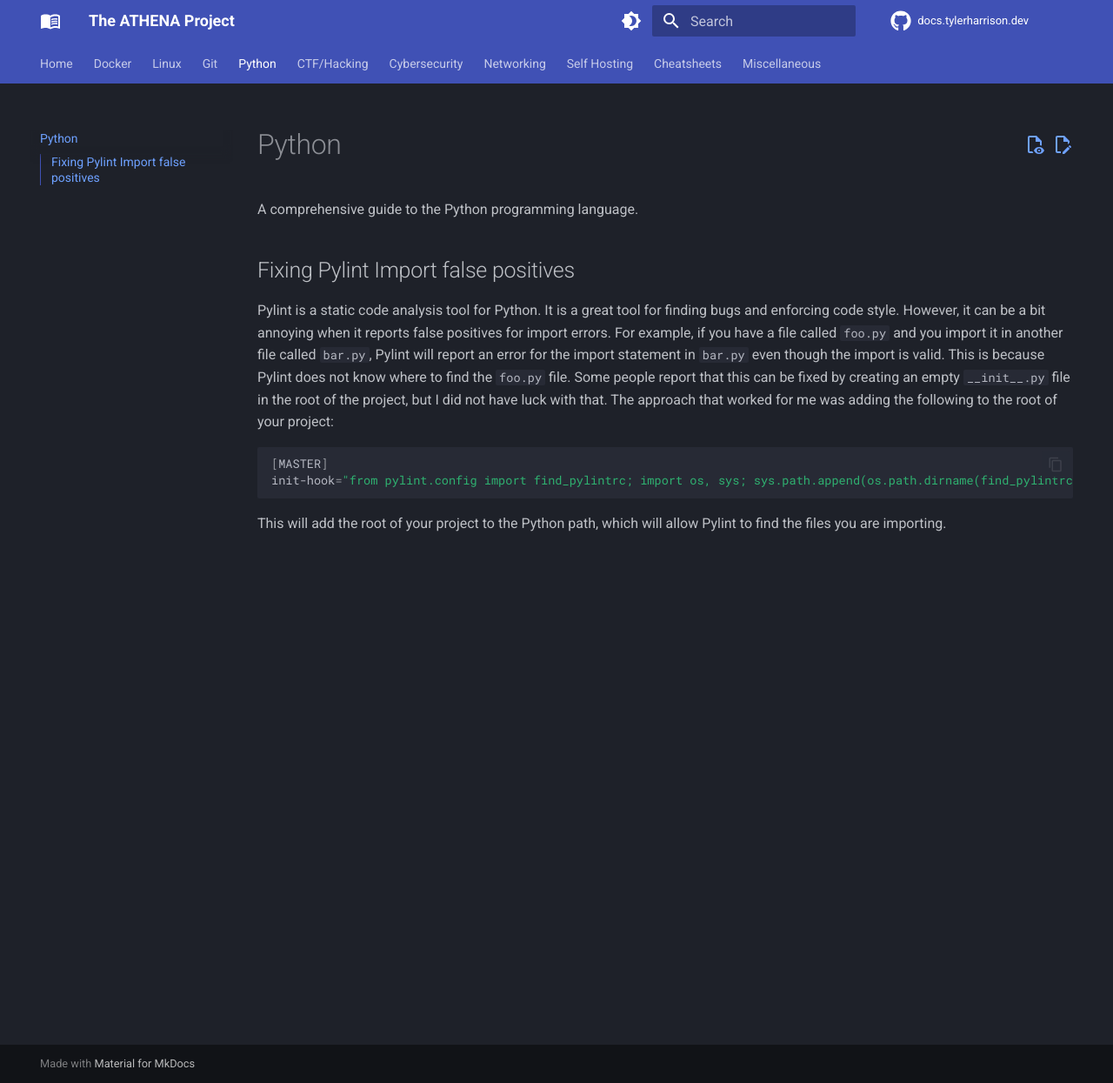
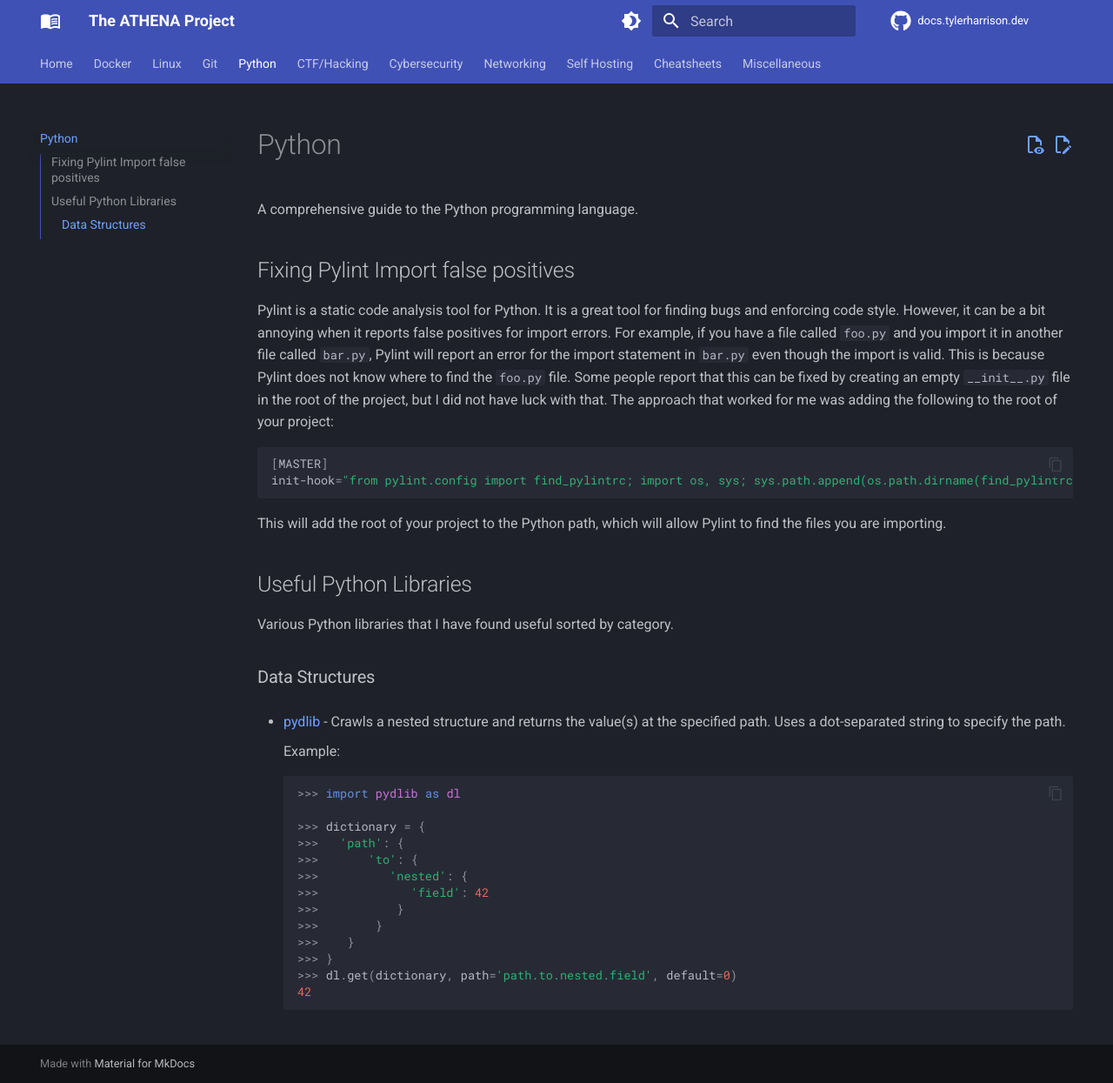
Before and after one commit to williamhatcher/docs.tylerharrison.dev, an MkDocs documentation site: the page built from docs/python.md, in a window 1280 px wide and 1245 px high. Shown: the whole window at 87% size. Built offline with MkDocs 1.6.1 and Material for MkDocs 9.7.7, drawn with Linux system fonts in a browser that asks for light colours; comment, search, counter and statistics services are not loaded.

Commit message:
Added helpful pip modules
Signed-off-by: Tyler Harrison <tyleraharrison@gmail.com>

````diff
--- a/docs/python.md
+++ b/docs/python.md
@@ -12,3 +12,29 @@ init-hook="from pylint.config import find_pylintrc; import os, sys; sys.path.app
 ```
 
 This will add the root of your project to the Python path, which will allow Pylint to find the files you are importing.
+
+## Useful Python Libraries
+
+Various Python libraries that I have found useful sorted by category.
+
+### Data Structures
+
+- [pydlib](https://pypi.org/project/pydlib/) - Crawls a nested structure and returns the value(s) at the specified path. Uses a dot-separated string to specify the path.
+
+    Example:
+
+    ```python
+    >>> import pydlib as dl
+
+    >>> dictionary = {
+    >>>   'path': {
+    >>>       'to': {
+    >>>          'nested': {
+    >>>             'field': 42
+    >>>           }
+    >>>        }
+    >>>    }
+    >>> }
+    >>> dl.get(dictionary, path='path.to.nested.field', default=0)
+    42
+    ```
````
